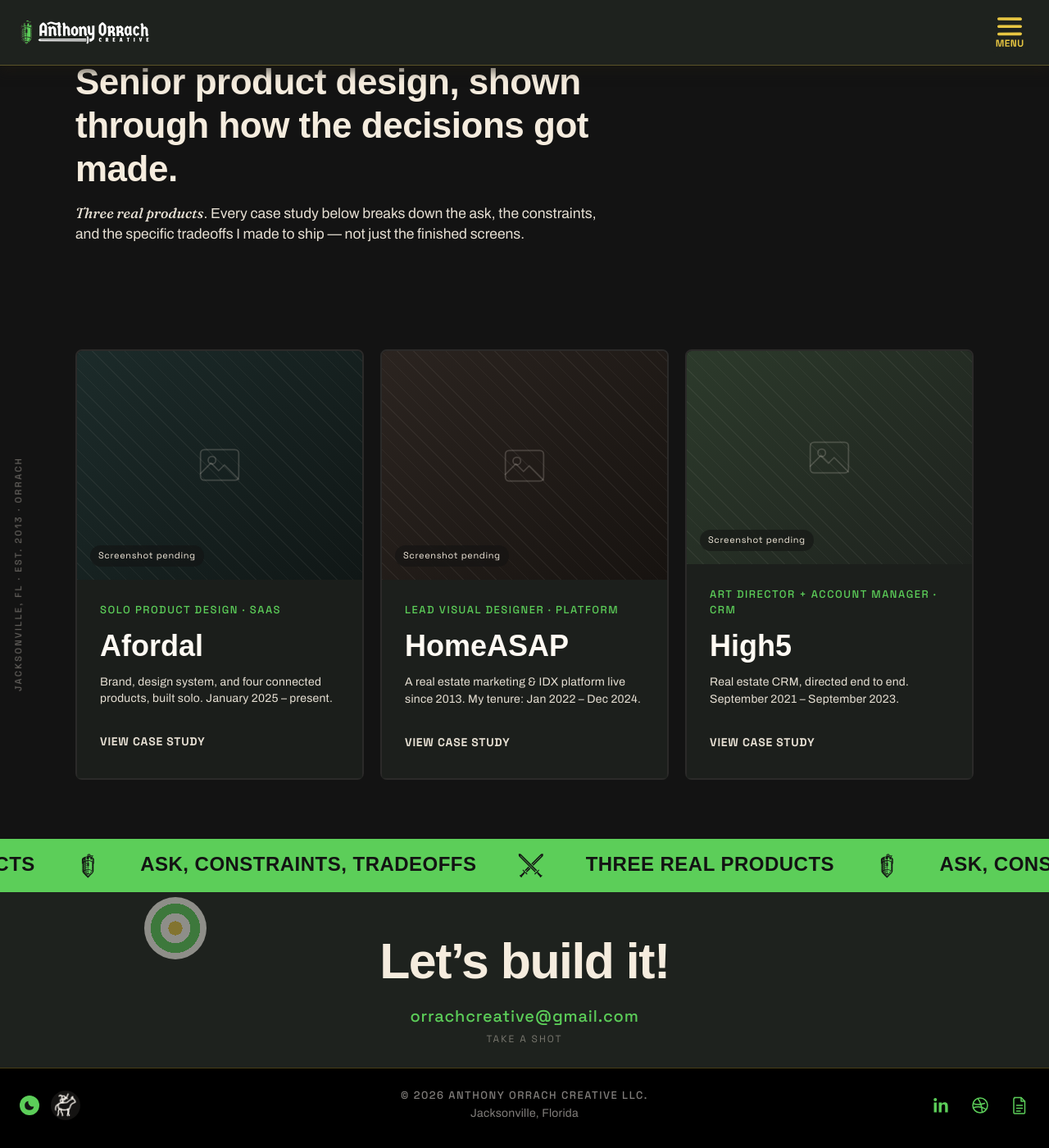
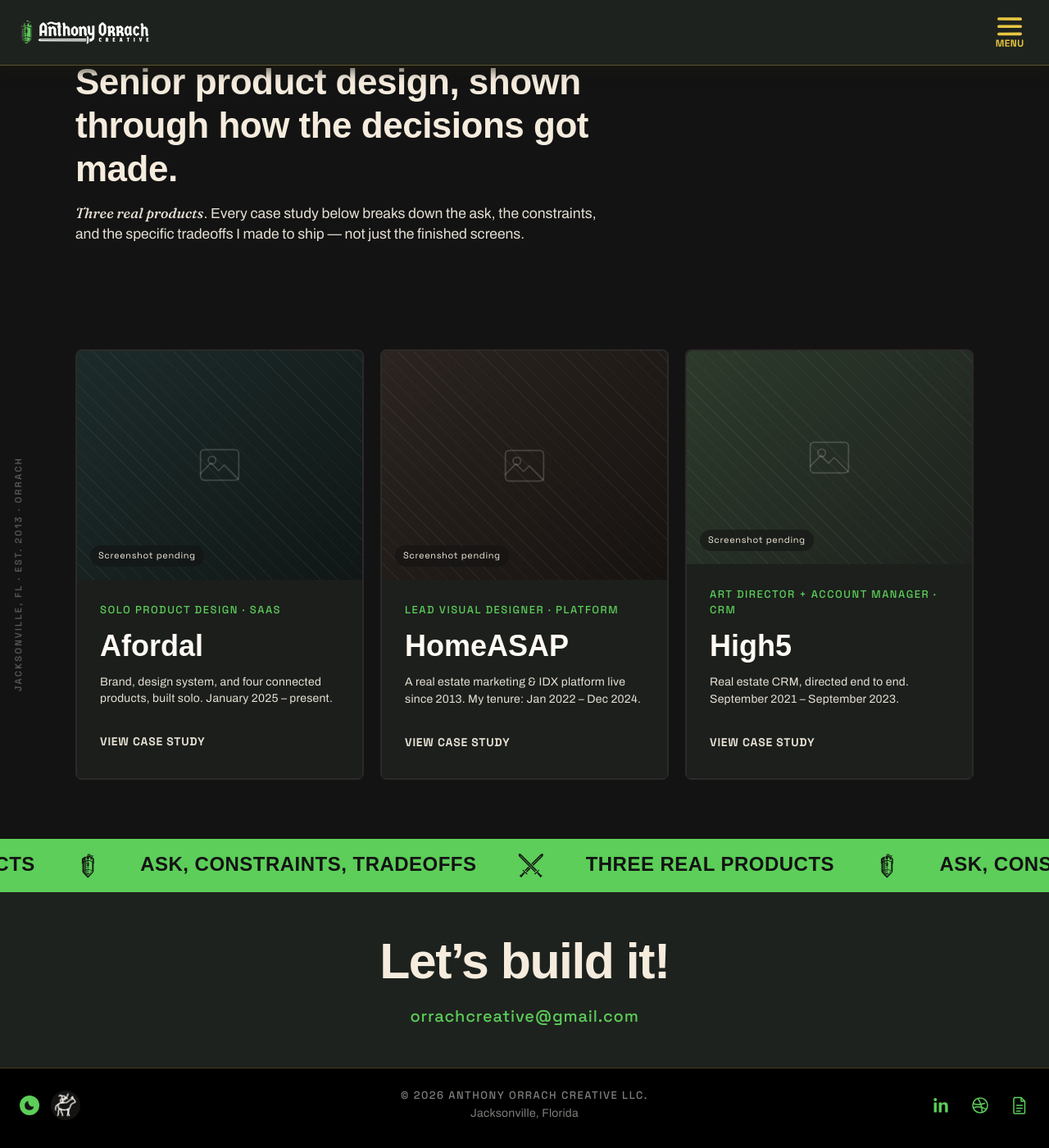
Before and after one commit to orrachcreative/orrachcreative.github.io, a Jekyll site: the page built from work/index.html, in a window 1280 px wide and 1400 px high, scrolled down 264 px. Shown: the whole window at 82% size. Built offline with Jekyll 4.4.1, drawn with Linux system fonts in a browser that asks for light colours; some web fonts are replaced.

Commit message:
Rebuild the decree on parchment, swap the archery range for a chase
Scroll: the sheet is ivory parchment instead of emerald, hung on dark
forest rods with gold turned caps, and the ten-year crest is affixed at
the foot in place of the ink stamp. The crest carries its own emerald,
ivory and dark ink, so it needs no tinting — only a shadow to sit it on
the paper and a slight tilt to read as placed by hand. It is a
background image, not an <img>: this include sits inside <main>, where
the gallery lightbox adopts every image element it finds.

Closing CTA: the archery range is gone. Opening the panel now scales the
pitch up and turns the address from a text link into a green pill that
chases the cursor around the section, eased rather than pinned so it
reads as being chased instead of sitting under the pointer.

Both triggers set one .is-open class, so the type scale, the button and
the height follow a single state instead of each re-deriving "is the
panel open" from a hover query and a reveal class separately.

Fixes the offer cards on About, where the body panel stopped at its own
content and left a strip of the page showing through the bottom of the
card. The row stretches the cards to equal height and the body had no
flex to fill it. Scoped with :only-child rather than to vertical cards
generally: where there is a media panel it already carries flex:1, and
handing the body the same would make the two fight over the space.

Also hoists isSyntheticMouse out of the motion block to the top level.
The CTA's cursor-follow needed it and threw a ReferenceError on every
mousemove, which silently killed the effect — the button styling looked
right and simply never moved.

Co-Authored-By: Claude Opus 5 <noreply@anthropic.com>
Claude-Session: https://claude.ai/code/session_01MzSaLw8aaGzPaaBcGJvVrm

```diff
--- a/_includes/proclamation.html
+++ b/_includes/proclamation.html
@@ -23,27 +23,14 @@
           <p class="decree__body">Consider thyself knighted. Now go forth and hire one.</p>
           <a class="decree__cta" href="mailto:orrachcreative@gmail.com">orrachcreative@gmail.com</a>
           {%- comment -%}
-            The stamp's ink mottling is a real SVG filter rather than a
-            picture of one: turbulence turned into an alpha mask, which
-            the artwork is then composited into. That eats holes through
-            the strokes and nibbles the edges the way a rubber stamp
-            lifting off a pad does, and it stays irregular at any size
-            instead of tiling.
+            Anthony's ten-year crest, affixed like a seal at the foot of
+            the decree. Painted as a background rather than an <img> on
+            purpose: this include sits inside <main>, and the lightbox on
+            gallery pages adopts every <img> in there — an image element
+            would join the photo gallery and swallow clicks meant for the
+            decree.
           {%- endcomment -%}
-          <svg class="decree__defs" width="0" height="0" aria-hidden="true" focusable="false">
-            <filter id="decree-ink" x="-15%" y="-15%" width="130%" height="130%">
-              <feTurbulence type="fractalNoise" baseFrequency="0.62" numOctaves="4" seed="7" result="noise"/>
-              <feColorMatrix in="noise" type="matrix"
-                values="0 0 0 0 0
-                        0 0 0 0 0
-                        0 0 0 0 0
-                        1.15 0 0 0 -0.04" result="ink"/>
-              <feComposite in="SourceGraphic" in2="ink" operator="in"/>
-            </filter>
-          </svg>
-          <span class="decree__stamp" aria-hidden="true">
-            <span class="decree__stamp-mark"></span>
-          </span>
+          <span class="decree__crest" aria-hidden="true"></span>
         </div>
       </div>
     </div>
--- a/assets/css/style.css
+++ b/assets/css/style.css
@@ -1380,11 +1380,11 @@ body.menu-open {
      fast falloff underneath is what makes a bar read as a cylinder. */
   background: linear-gradient(
     180deg,
-    #f6e7a6 0%,
-    var(--gold) 20%,
-    #cba82f 46%,
-    #8e7321 76%,
-    #6a5215 100%
+    #4b6147 0%,
+    #35472f 22%,
+    #24321f 50%,
+    #16200f 78%,
+    #0e150a 100%
   );
   box-shadow: 0 4px 12px rgba(0, 0, 0, 0.55), inset 0 0 0 1px rgba(0, 0, 0, 0.2);
 }
@@ -1399,7 +1399,7 @@ body.menu-open {
   width: 10px;
   height: 20px;
   border-radius: 999px;
-  background: linear-gradient(180deg, #f0dc98 0%, #b7952a 55%, #5e4913 100%);
+  background: linear-gradient(180deg, #f3e2a4 0%, var(--gold) 45%, #8a7020 100%);
   box-shadow: 0 3px 8px rgba(0, 0, 0, 0.5);
 }
 
@@ -1421,27 +1421,27 @@ body.menu-open {
   grid-template-rows: 0fr;
   background:
     /* the paper curling away where it leaves each rod */
-    linear-gradient(180deg, rgba(11, 38, 10, 0.42) 0, rgba(11, 38, 10, 0) 18px),
-    linear-gradient(0deg, rgba(11, 38, 10, 0.42) 0, rgba(11, 38, 10, 0) 18px),
+    linear-gradient(180deg, rgba(74, 58, 30, 0.34) 0, rgba(74, 58, 30, 0) 20px),
+    linear-gradient(0deg, rgba(74, 58, 30, 0.34) 0, rgba(74, 58, 30, 0) 20px),
     /* a touch of shade down both torn edges */
-    linear-gradient(90deg, rgba(11, 38, 10, 0.22) 0, rgba(11, 38, 10, 0) 14px),
-    linear-gradient(270deg, rgba(11, 38, 10, 0.22) 0, rgba(11, 38, 10, 0) 14px),
+    linear-gradient(90deg, rgba(74, 58, 30, 0.16) 0, rgba(74, 58, 30, 0) 16px),
+    linear-gradient(270deg, rgba(74, 58, 30, 0.16) 0, rgba(74, 58, 30, 0) 16px),
     /* laid-paper fibre */
     repeating-linear-gradient(
       180deg,
-      rgba(20, 40, 18, 0.05) 0px,
-      rgba(20, 40, 18, 0.05) 1px,
+      rgba(92, 72, 38, 0.05) 0px,
+      rgba(92, 72, 38, 0.05) 1px,
       transparent 1px,
       transparent 6px
     ),
     repeating-linear-gradient(
       90deg,
-      rgba(255, 255, 255, 0.028) 0px,
-      rgba(255, 255, 255, 0.028) 1px,
+      rgba(92, 72, 38, 0.035) 0px,
+      rgba(92, 72, 38, 0.035) 1px,
       transparent 1px,
       transparent 28px
     ),
-    linear-gradient(180deg, #6ed86a 0%, var(--emerald) 45%, #46b344 100%);
+    linear-gradient(180deg, #fffaf3 0%, #f7efe0 46%, #eee2cc 100%);
   /* Hand-torn left and right edges. Deliberately shallow — a few pixels
      of wander reads as paper, while anything larger reads as a graphic
      of a scroll. */
@@ -1455,7 +1455,7 @@ body.menu-open {
   /* drop-shadow rather than box-shadow: a filter follows the clipped
      silhouette, where a box-shadow is drawn from the untorn rectangle and
      then clipped away with it. */
-  filter: drop-shadow(0 24px 44px rgba(0, 0, 0, 0.55));
+  filter: drop-shadow(0 26px 48px rgba(0, 0, 0, 0.6));
   transition: grid-template-rows 0.95s cubic-bezier(0.22, 1, 0.28, 1) 0.2s;
 }
 
@@ -1518,56 +1518,21 @@ body.menu-open {
   text-underline-offset: 5px;
 }
 
-/* One-colour rubber stamp, struck over the text the way a clerk would.
-   Flat ink, no relief: it is translucent and set to multiply so the
-   paper's own tone shows through it, and the ink mottling comes from the
-   SVG filter declared in proclamation.html — turbulence made into an
-   alpha mask that the artwork is composited into, so the strokes come
-   out patchy and the edges bitten rather than clean. */
-.decree__stamp {
+/* The ten-year crest, affixed at the foot of the decree in place of a
+   wax seal. Its own artwork already carries the emerald, ivory and dark
+   ink, so it needs no tinting — just a shadow so it sits on the paper
+   rather than in it, and a slight tilt so it reads as placed by hand. */
+.decree__crest {
   display: block;
-  position: relative;
-  width: 112px;
-  height: 112px;
-  margin: 30px auto 0;
-  border-radius: 50%;
-  border: 3px solid currentColor;
-  color: #1d1a1b;
-  opacity: 0.82;
-  transform: rotate(-11deg);
-  filter: url(#decree-ink);
-  mix-blend-mode: multiply;
-}
-
-/* Inner rule, the way most office stamps carry two rings. */
-.decree__stamp::before {
-  content: "";
-  position: absolute;
-  inset: 5px;
-  border-radius: 50%;
-  border: 1.5px solid currentColor;
-}
-
-.decree__stamp-mark {
-  position: absolute;
-  inset: 0;
-  background-color: currentColor;
-  -webkit-mask-image: url("/assets/images/logo/AOC-Logomark.svg");
-  mask-image: url("/assets/images/logo/AOC-Logomark.svg");
-  -webkit-mask-position: center;
-  mask-position: center;
-  -webkit-mask-size: auto 58%;
-  mask-size: auto 58%;
-  -webkit-mask-repeat: no-repeat;
-  mask-repeat: no-repeat;
-}
-
-/* Filter defs only; never takes up space in the flow. */
-.decree__defs {
-  position: absolute;
-  width: 0;
-  height: 0;
-  overflow: hidden;
+  height: 152px;
+  aspect-ratio: 391 / 700;
+  margin: 28px auto 0;
+  background-image: url("/assets/images/logo/AOC-10year-banner-v1.png");
+  background-position: center;
+  background-size: contain;
+  background-repeat: no-repeat;
+  transform: rotate(-3deg);
+  filter: drop-shadow(0 8px 14px rgba(60, 44, 20, 0.45));
 }
 
 .decree__close {
@@ -2152,6 +2117,18 @@ a.work-card.is-tilting .work-card__body {
   gap: 32px;
 }
 
+/* A card whose body is its only child — the "What I offer" pair — has
+   nothing else to fill the height the row stretches it to, so the panel
+   stopped at its own content and the leftover strip showed the page
+   through the bottom of the card.
+
+   Scoped with :only-child rather than to vertical cards generally: where
+   there IS a media panel, that already carries flex:1, and handing the
+   body the same would make the two fight over the space. */
+.work-card__body:only-child {
+  flex: 1;
+}
+
 .work-card__text {
   display: flex;
   flex-direction: column;
@@ -2273,6 +2250,13 @@ a.work-card--horizontal:hover .work-card__cta {
   }
 }
 
+/* .is-open is set alongside both triggers so the type and the button
+   have one state to follow, rather than each re-deriving "is the panel
+   open" from a hover query and a reveal class separately. */
+.cta.is-open {
+  min-height: 80vh;
+}
+
 /* Tablet and phone have no hover, so arriving is the trigger — the
    shared scroll-reveal observer adds .is-revealed when it comes in. */
 @media (max-width: 900px) {
@@ -2284,105 +2268,6 @@ a.work-card--horizontal:hover .work-card__cta {
 html[data-motion="off"] .cta,
 html.no-anim .cta {
   transition-duration: 0.01ms;
-}
-
-/* The range: target, arrows and the prompt. Sits under the words, so a
-   shot can never land on top of the email address. */
-.cta__range {
-  position: absolute;
-  inset: 0;
-  z-index: 0;
-  cursor: crosshair;
-}
-
-/* No range at all when motion is off — a target you cannot shoot at is
-   worse than no target. */
-html[data-motion="off"] .cta__range,
-html.no-anim .cta__range {
-  display: none;
-}
-
-.cta__target {
-  position: absolute;
-  width: 76px;
-  height: 76px;
-  margin: -38px 0 0 -38px;
-  border-radius: 50%;
-  background:
-    radial-gradient(circle,
-      var(--gold) 0 16%,
-      var(--parchment) 16% 34%,
-      var(--emerald) 34% 56%,
-      var(--parchment) 56% 76%,
-      var(--emerald) 76% 100%);
-  opacity: 0.5;
-  transition: left 0.45s cubic-bezier(0.16, 1, 0.3, 1),
-    top 0.45s cubic-bezier(0.16, 1, 0.3, 1),
-    transform 0.3s ease, opacity 0.3s ease;
-}
-
-.cta__target.is-hit {
-  transform: scale(1.22);
-  opacity: 0.92;
-}
-
-.cta__arrow {
-  position: absolute;
-  width: 46px;
-  height: 3px;
-  background: var(--gold);
-  border-radius: 2px;
-  transform-origin: 100% 50%;
-  animation: cta-arrow-fly 0.42s cubic-bezier(0.3, 0.9, 0.4, 1) forwards;
-}
-
-/* Head and fletching, so it reads as an arrow rather than a dash. */
-.cta__arrow::before {
-  content: "";
-  position: absolute;
-  right: -7px;
-  top: -3.5px;
-  border-left: 9px solid var(--gold);
-  border-top: 5px solid transparent;
-  border-bottom: 5px solid transparent;
-}
-
-.cta__arrow::after {
-  content: "";
-  position: absolute;
-  left: -1px;
-  top: -4px;
-  width: 11px;
-  height: 11px;
-  background: var(--parchment);
-  clip-path: polygon(0 0, 100% 50%, 0 100%, 34% 50%);
-}
-
-@keyframes cta-arrow-fly {
-  from {
-    transform: translate(calc(-100% + var(--fx)), calc(-50% + var(--fy)))
-      rotate(var(--angle));
-    opacity: 0;
-  }
-  30% {
-    opacity: 1;
-  }
-  to {
-    transform: translate(-100%, -50%) rotate(var(--angle));
-    opacity: 1;
-  }
-}
-
-.cta__score {
-  position: absolute;
-  left: 0;
-  right: 0;
-  bottom: 26px;
-  font-family: var(--font-mono);
-  font-size: 0.75rem;
-  letter-spacing: 2px;
-  text-transform: uppercase;
-  color: rgba(245, 236, 222, 0.42);
 }
 
 .cta__inner {
@@ -2412,6 +2297,43 @@ html.no-anim .cta__range {
 
 .cta__email:hover {
   text-decoration: underline;
+}
+
+/* Opening the panel scales the whole pitch up, and turns the address
+   from a text link into a button that chases the cursor around the
+   section (the transform comes from main.js; the easing here is what
+   makes it read as chasing rather than snapping). */
+.cta__title,
+.cta__email {
+  transition: font-size var(--motion-med) cubic-bezier(0.16, 1, 0.3, 1),
+    transform 0.45s cubic-bezier(0.22, 1, 0.3, 1),
+    background-color var(--motion-fast) ease, color var(--motion-fast) ease,
+    padding var(--motion-med) cubic-bezier(0.16, 1, 0.3, 1);
+}
+
+.cta.is-open .cta__title {
+  font-size: clamp(3.25rem, 2.4rem + 3.6vw, 6rem);
+}
+
+.cta.is-open .cta__email {
+  font-size: clamp(1.125rem, 1rem + 0.6vw, 1.5rem);
+  padding: 18px 34px;
+  border-radius: 999px;
+  background: var(--emerald);
+  color: var(--black);
+  text-decoration: none;
+  box-shadow: 0 14px 32px -12px rgba(var(--accent-rgb), 0.55);
+}
+
+.cta.is-open .cta__email:hover {
+  text-decoration: none;
+}
+
+html[data-motion="off"] .cta__title,
+html.no-anim .cta__title,
+html[data-motion="off"] .cta__email,
+html.no-anim .cta__email {
+  transition-duration: 0.01ms;
 }
 
 
--- a/assets/js/main.js
+++ b/assets/js/main.js
@@ -45,6 +45,31 @@
   // every motion-driven rule (CSS and JS) checks.
   function isMotionOff() {
     return root.getAttribute("data-motion") === "off";
+  }
+
+  // After a tap, a touch browser replays the gesture as compatibility
+  // mouse events (mousemove/mousedown/mouseup/click) so mouse-only pages
+  // keep working. That breaks any hover effect driven by mousemove: the
+  // synthetic mousemove applies the effect, and because there's no real
+  // cursor, no mouseleave ever arrives to take it back off — a tapped
+  // card would sit there tilted until you touched something else.
+  //
+  // So: remember when a touch last happened and have the mouse handlers
+  // sit out the window in which those synthetic events arrive. A drag
+  // suppresses them on its own, which is why this only bites on taps.
+  //
+  // Lives at this scope, not inside the motion block below, because the
+  // closing CTA's cursor-follow needs it too — it was defined in there
+  // and the CTA threw a ReferenceError on every mousemove, silently
+  // killing the effect.
+  var lastTouchAt = 0;
+  function markTouch() {
+    lastTouchAt = Date.now();
+  }
+  document.addEventListener("touchstart", markTouch, { passive: true, capture: true });
+  document.addEventListener("touchend", markTouch, { passive: true, capture: true });
+  function isSyntheticMouse() {
+    return Date.now() - lastTouchAt < 700;
   }
 
   function syncMotionUI() {
@@ -491,91 +516,60 @@
     }, 7000);
   }
 
-  // Archery range in the closing CTA: click anywhere in the panel and an
-  // arrow flies in and sticks where you aimed. Hit the target and it
-  // jumps somewhere new.
-  //
-  // Decorative throughout — the range is aria-hidden, built only when
-  // motion is on, and every listener steps aside for real controls, so
-  // the section's actual job (that mailto) is never blocked by a game.
+  // Closing CTA: the email turns into a button that follows the cursor
+  // around the panel while it is open. Decorative movement only — the
+  // link keeps its place in the flow and its own focus/tab behaviour, so
+  // it stays reachable for anyone not using a pointer at all.
   document.querySelectorAll(".cta").forEach(function (cta) {
-    if (isMotionOff()) return;
+    var link = cta.querySelector(".cta__email");
+    if (!link) return;
 
-    var range = document.createElement("div");
-    range.className = "cta__range";
-    range.setAttribute("aria-hidden", "true");
+    function reset() {
+      link.style.transform = "";
+    }
 
-    var target = document.createElement("div");
-    target.className = "cta__target";
-    range.appendChild(target);
+    // One flag both the type scale and the button styling follow, rather
+    // than each re-deriving "is the panel open" from a hover query and a
+    // reveal class separately. Desktop opens it on hover; tablet and
+    // phone on arrival, which the scroll-reveal observer signals.
+    cta.addEventListener("mouseenter", function () {
+      cta.classList.add("is-open");
+    });
+    cta.addEventListener("mouseleave", function () {
+      cta.classList.remove("is-open");
+      reset();
+    });
 
-    var score = document.createElement("p");
-    score.className = "cta__score";
-    score.textContent = "Take a shot";
-    range.appendChild(score);
+    if (window.matchMedia && window.matchMedia("(max-width: 900px)").matches) {
+      var sync = function () {
+        if (cta.classList.contains("is-revealed")) cta.classList.add("is-open");
+      };
+      sync();
+      new MutationObserver(sync).observe(cta, {
+        attributes: true,
+        attributeFilter: ["class"],
+      });
+    }
 
-    cta.insertBefore(range, cta.firstChild);
+    cta.addEventListener("mousemove", function (e) {
+      if (isMotionOff() || isSyntheticMouse()) return;
+      // Only chase while the panel is actually open, so the button does
+      // not drift around inside the collapsed strip.
+      if (!cta.classList.contains("is-open")) return;
+      var box = link.getBoundingClientRect();
+      var dx = e.clientX - (box.left + box.width / 2);
+      var dy = e.clientY - (box.top + box.height / 2);
+      // Eased rather than pinned to the cursor: at 1:1 it would sit under
+      // the pointer permanently and never read as a thing being chased.
+      var pull = 0.55;
+      var maxX = cta.clientWidth / 2 - box.width / 2 - 24;
+      var maxY = cta.clientHeight / 2 - box.height / 2 - 24;
+      var x = Math.max(-maxX, Math.min(maxX, dx * pull));
+      var y = Math.max(-maxY, Math.min(maxY, dy * pull));
+      link.style.transform = "translate(" + x.toFixed(1) + "px, " + y.toFixed(1) + "px)";
+    });
 
-    var hits = 0;
-    var shots = 0;
-    var arrows = [];
-
-    function placeTarget() {
-      target.style.left = (10 + Math.random() * 80).toFixed(1) + "%";
-      target.style.top = (16 + Math.random() * 64).toFixed(1) + "%";
-    }
-    placeTarget();
-
-    cta.addEventListener("click", function (e) {
-      if (isMotionOff()) return;
-      // Never swallow a click meant for something real.
-      if (e.target.closest("a, button, input, textarea")) return;
-
-      var box = cta.getBoundingClientRect();
-      var x = e.clientX - box.left;
-      var y = e.clientY - box.top;
-
-      var arrow = document.createElement("span");
-      arrow.className = "cta__arrow";
-      arrow.style.left = x + "px";
-      arrow.style.top = y + "px";
-      // Loosed from off the lower-left, with enough jitter that repeated
-      // shots don't all trace the same line.
-      var fx = -(220 + Math.random() * 120);
-      var fy = 150 + Math.random() * 120;
-      arrow.style.setProperty("--fx", fx.toFixed(0) + "px");
-      arrow.style.setProperty("--fy", fy.toFixed(0) + "px");
-      arrow.style.setProperty(
-        "--angle",
-        ((Math.atan2(-fy, -fx) * 180) / Math.PI).toFixed(1) + "deg"
-      );
-      range.appendChild(arrow);
-
-      // Cap the quiver so a determined clicker can't pile up nodes.
-      arrows.push(arrow);
-      while (arrows.length > 14) {
-        var old = arrows.shift();
-        if (old.parentNode) old.remove();
-      }
-
-      shots += 1;
-
-      var t = target.getBoundingClientRect();
-      var dx = x - (t.left + t.width / 2 - box.left);
-      var dy = y - (t.top + t.height / 2 - box.top);
-      var hit = Math.sqrt(dx * dx + dy * dy) <= t.width / 2;
-
-      if (hit) {
-        hits += 1;
-        target.classList.add("is-hit");
-        setTimeout(function () {
-          target.classList.remove("is-hit");
-          placeTarget();
-        }, 320);
-      }
-
-      score.textContent = hits + (hits === 1 ? " hit" : " hits") + " / " + shots;
-    });
+    cta.addEventListener("mouseleave", reset);
   });
 
   // Esc closes the decree, the one convention people reach for on
@@ -774,26 +768,6 @@
     // no transform whenever the in-page motion toggle is off, since this
     // sets inline transforms directly rather than through a CSS class the
     // motion-off stylesheet rule could otherwise neutralize on its own.
-    // After a tap, a touch browser replays the gesture as compatibility
-    // mouse events (mousemove/mousedown/mouseup/click) so mouse-only pages
-    // keep working. That breaks any hover effect driven by mousemove: the
-    // synthetic mousemove applies the effect, and because there's no real
-    // cursor, no mouseleave ever arrives to take it back off — a tapped
-    // card would sit there tilted until you touched something else.
-    //
-    // So: remember when a touch last happened and have the mouse handlers
-    // sit out the window in which those synthetic events arrive. A drag
-    // suppresses them on its own, which is why this only bites on taps.
-    var lastTouchAt = 0;
-    function markTouch() {
-      lastTouchAt = Date.now();
-    }
-    document.addEventListener("touchstart", markTouch, { passive: true, capture: true });
-    document.addEventListener("touchend", markTouch, { passive: true, capture: true });
-    function isSyntheticMouse() {
-      return Date.now() - lastTouchAt < 700;
-    }
-
     var magneticEls = document.querySelectorAll("[data-magnetic]");
     magneticEls.forEach(function (el) {
       var strength = 0.3;
```
